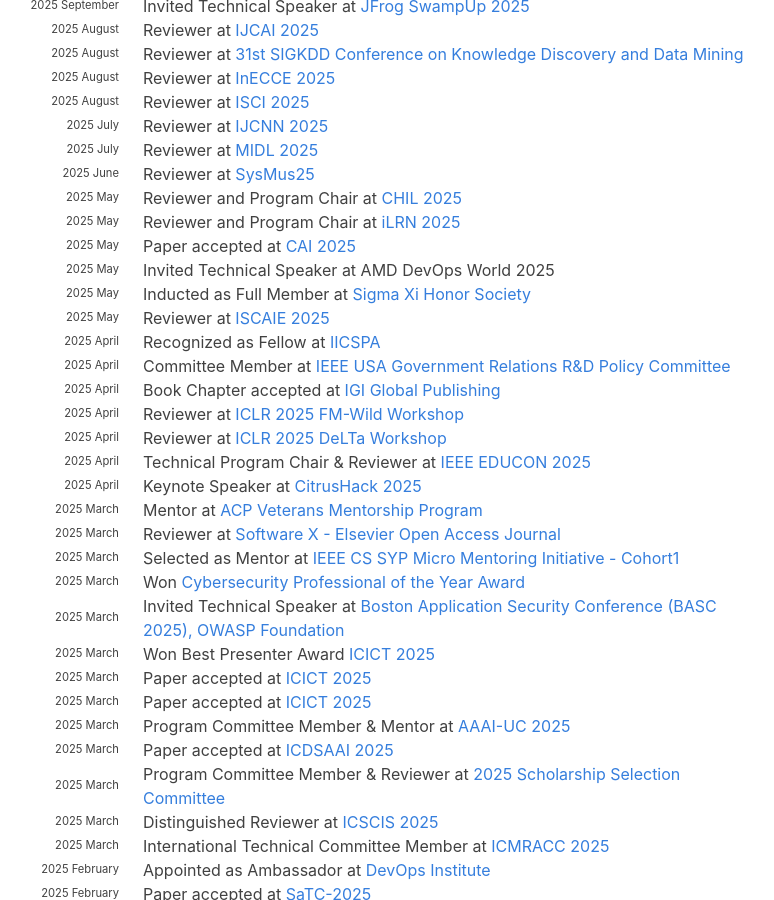
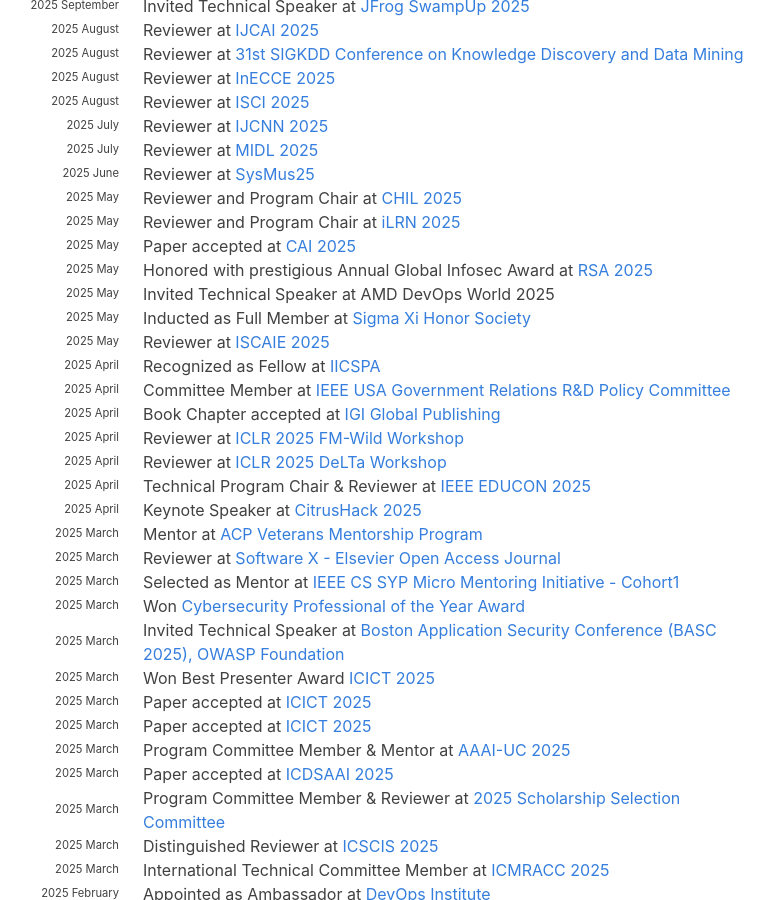
Before and after one commit to hariharanragothaman/hariharanragothaman.github.io, a Jekyll site: the page built from index.md, in a window 1280 px wide and 900 px high, scrolled down 892 px. Shown: the whole window, without its empty margins (189-963 px from the left). Built offline with Jekyll 4.4.1, drawn with Linux system fonts in a browser that asks for light colours; nearby versions of some CDN libraries; some web fonts are replaced.

Commit message:
Polishes and Updates

```diff
--- a/_data/news.yaml
+++ b/_data/news.yaml
@@ -55,6 +55,11 @@
 - year: 2025
   year-extra: May
   description: Paper accepted at <a href="https://cai.ieee.org/2025/">CAI 2025</a>
+
+- year: 2025
+  year-extra: May
+  description: Honored with prestigious Annual Global Infosec Award at <a href="https://www.rsaconference.com/usa">RSA 2025</a>
+
 
 - year: 2025
   year-extra: May
```
